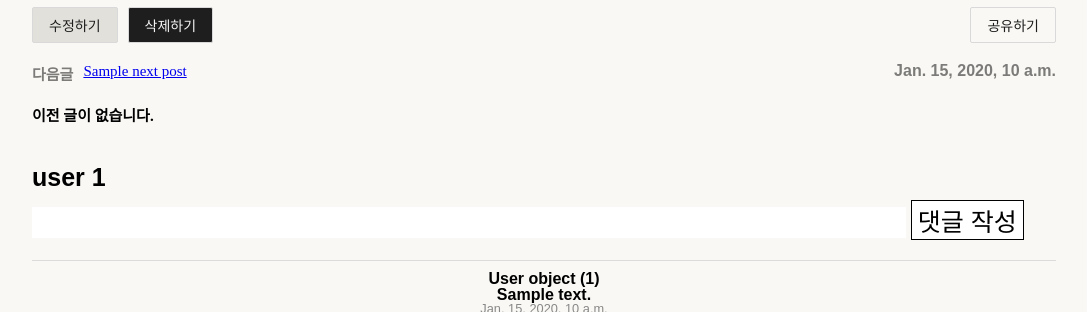
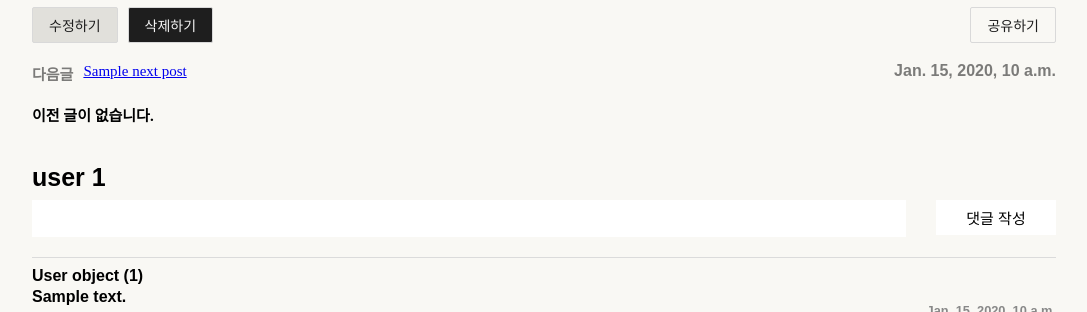
Before and after one commit to superkingyj/django_blog_project-OneNaBle, a Django app: template blog_project/blog_app/templates/board.html in a window 1280 px wide. Shown: the part 686-998 px from the top of the page, without its empty margins (96-1183 px from the left). Run offline with Django 4.2, Linux system fonts and the light colour scheme; tables that the repository leaves empty hold one stand-in row (values such as "Sample post"); the template is opened without the code that fills it: values that come from a table or form of the project are taken from there, most other values are stand-ins (such as "Sample title", 1, 10 or a date in 2020); grey boxes marked "Sample" are stand-in pictures; data that the repository does not hold is empty; parts of the project's set-up code (start-up, migrations or seed data) failed here and were passed over.

Commit message:
[Design] board comment css

```diff
--- a/blog_project/blog_app/static/css/board.css
+++ b/blog_project/blog_app/static/css/board.css
@@ -248,15 +248,24 @@ delete_btn .comment_form {
 }
 
 #comment_input {
-    font-size: 25px;
+    width: 70%;
+    height: 35px;
+    font-size: 15px;
     border: none;
     width: 85%;
 }
 
+#comment_input:focus {
+    outline: none;
+}
+
 .comment-post {
-    font-size: 25px;
+    float: right;
+    font-size: 15px;
     background-color: #fff;
-    border: 1px solid #000
+    width: 120px;
+    height: 35px;
+    border: none
 }
 
 .comment-post:hover {
@@ -273,19 +282,26 @@ delete_btn .comment_form {
 .comment {
     display: flex;
     flex-direction: column;
-    justify-content: space-between;
-    align-items: center;
     padding: 10px 0;
     border-bottom: 1px solid #dbdbdb;
 }
 
 .comment_user {
     font-weight: bold;
+    margin-bottom: 5px;
 }
 
 .comment_date {
+    text-align: right;
     font-size: 0.8em;
     color: #888888;
+    font-weight: bold;
+    margin-bottom: 10px;
+}
+
+.action-box {
+    display: flex;
+    justify-content: space-between;
 }
 
 .like_cnt {
--- a/blog_project/blog_app/templates/board.html
+++ b/blog_project/blog_app/templates/board.html
@@ -8,6 +8,7 @@
         <link rel="stylesheet" href="{% static 'css/header_white.css'%}?{%now "U" %}"/>
         <link rel="stylesheet" href="{% static 'css/footer.css'%}?{%now "U" %}"/>
         <link rel="stylesheet" href="{% static 'css/board.css'%}?{%now "U" %}"/>
+        <link rel="icon" href="{% static 'img/common/onenable.png'%}">
         <title>board</title>
     </head>
 
@@ -96,18 +97,20 @@
                     <div class="comment" data-comment-id="{{ comment.id }}">
                         <div class="comment_user">{{ comment.user }}</div>
                         <span>{{ comment.comment }}</span>
+
                         <div class="comment_date">{{ comment.chrmt_upload_date }}</div>
-                            <div>
+                            <div class="action-box">
                                 {% if comment.like_cnt == 0 %}
                                     <img src="{% static 'img/board/like_btn.svg' %}" onclick=likePost(event,'{{comment.id}}')>
                                 {% else %}
                                     <img src="{% static 'img/board/like_active_btn.svg' %}" onclick=likePost(event,'{{comment.id}}')>
                                 {% endif %}
                                     <span class="like_cnt"> {{comment.like_cnt}} </span>
+
+                                <div class="comment_btn">
+                                    <button class="comment_delete" onclick="if (window.confirm('삭제하시겠습니까?'))
+                                    { deleteComment('{{comment.id}}'); }">삭제</button>
                             </div>
-                        <div class="comment_btn">
-                                <button class="comment_delete" onclick="if (window.confirm('삭제하시겠습니까?'))
-                                { deleteComment('{{comment.id}}'); }">삭제</button>
                         </div>
                     </div>
                     {% endfor %}
--- a/blog_project/blog_app/templates/board_admin.html
+++ b/blog_project/blog_app/templates/board_admin.html
@@ -6,6 +6,7 @@
     <meta charset="UTF-8" />
     <meta name="viewport" content="width=device-width, initial-scale=1.0" />
     <link rel="stylesheet" type="text/css" href="{% static 'css/board_admin.css' %}?{% now "U" %}"/>
+    <link rel="icon" href="{% static 'img/common/onenable.png'%}">
     <title>메인페이지</title>
   </head>
 
--- a/blog_project/blog_app/templates/board_client.html
+++ b/blog_project/blog_app/templates/board_client.html
@@ -9,6 +9,7 @@
     <link rel="stylesheet" href="{% static 'css/board_client.css'%}?{%now "U" %}"/>
     <link rel="stylesheet" href="{% static 'css/footer.css'%}?{%now "U" %}"/>
     <link rel="stylesheet" href="{% static 'css/header_black.css'%}?{%now "U" %}"/>
+    <link rel="icon" href="{% static 'img/common/onenable.png'%}">
     <title>메인페이지</title>
 </head>
 
--- a/blog_project/blog_app/templates/board_write.html
+++ b/blog_project/blog_app/templates/board_write.html
@@ -9,6 +9,7 @@
     <link rel="stylesheet" href="{% static 'css/header_white.css'%}?{% now "U"%}"/>
     <link rel="stylesheet" href="{% static 'css/board_write.css'%}?{% now "U"%}"/>
     <link rel="stylesheet" href="{% static 'css/footer.css'%}?{% now "U"%}"/>
+    <link rel="icon" href="{% static 'img/common/onenable.png'%}">
 
 
     <link href="https://cdn.jsdelivr.net/npm/summernote@0.8.18/dist/summernote-lite.min.css" rel="stylesheet">
@@ -80,8 +81,8 @@
     <footer> {% include 'footer.html' %} </footer>
   </body>
 
+  <script src="{% static 'js/board_write.js' %}"></script>
   <script src="https://cdn.jsdelivr.net/npm/axios/dist/axios.min.js"></script>
-  <script src="{% static 'js/board_write.js' %}"></script>
   <script src="{% static 'js/header.js' %}"></script>
   <script src="{% static 'js/ai_write.js' %}"></script>
 </html>
```
Also changed, not shown: blog_project/blog_app/static/img/common/onenable.png (added).
